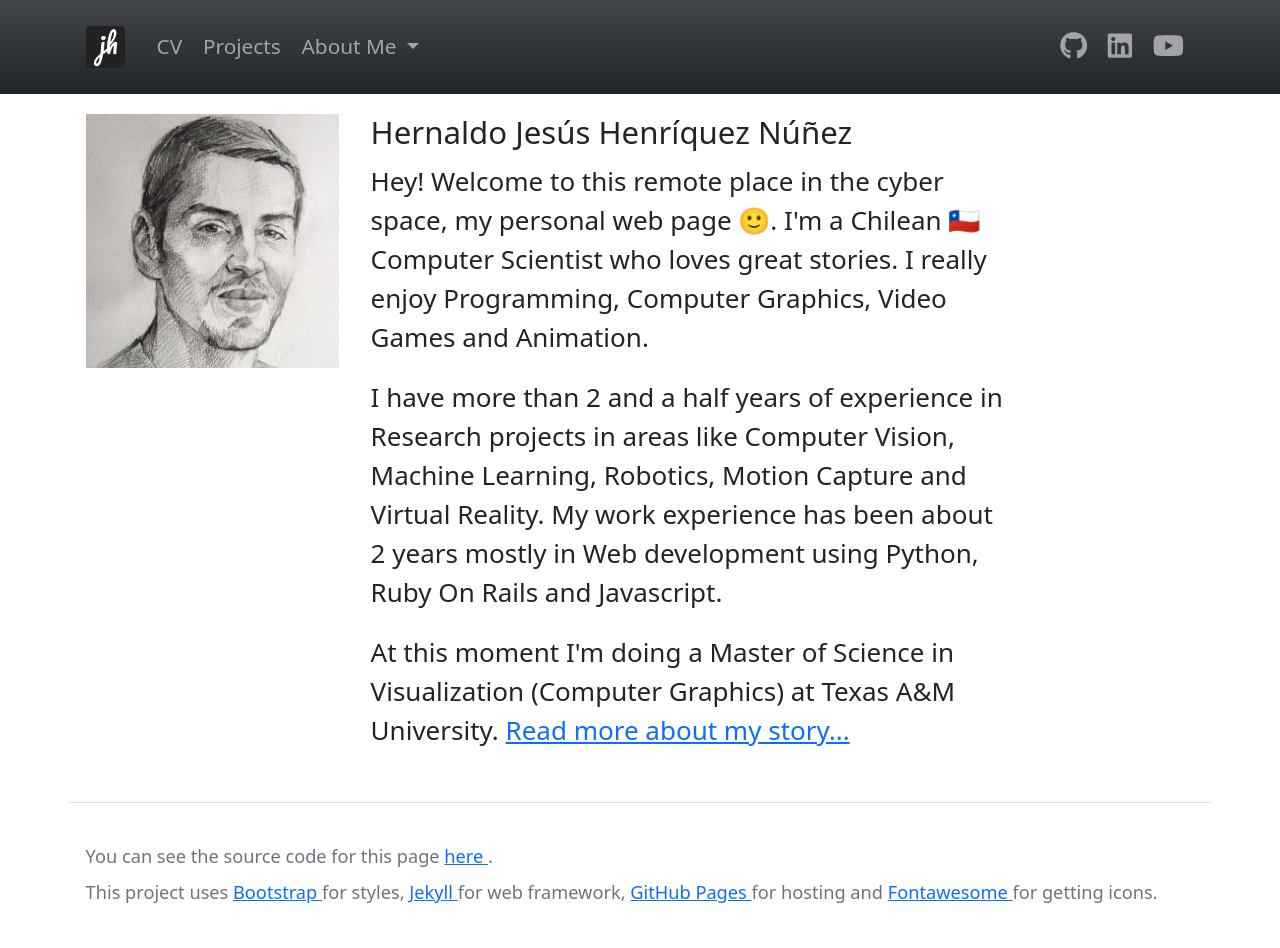
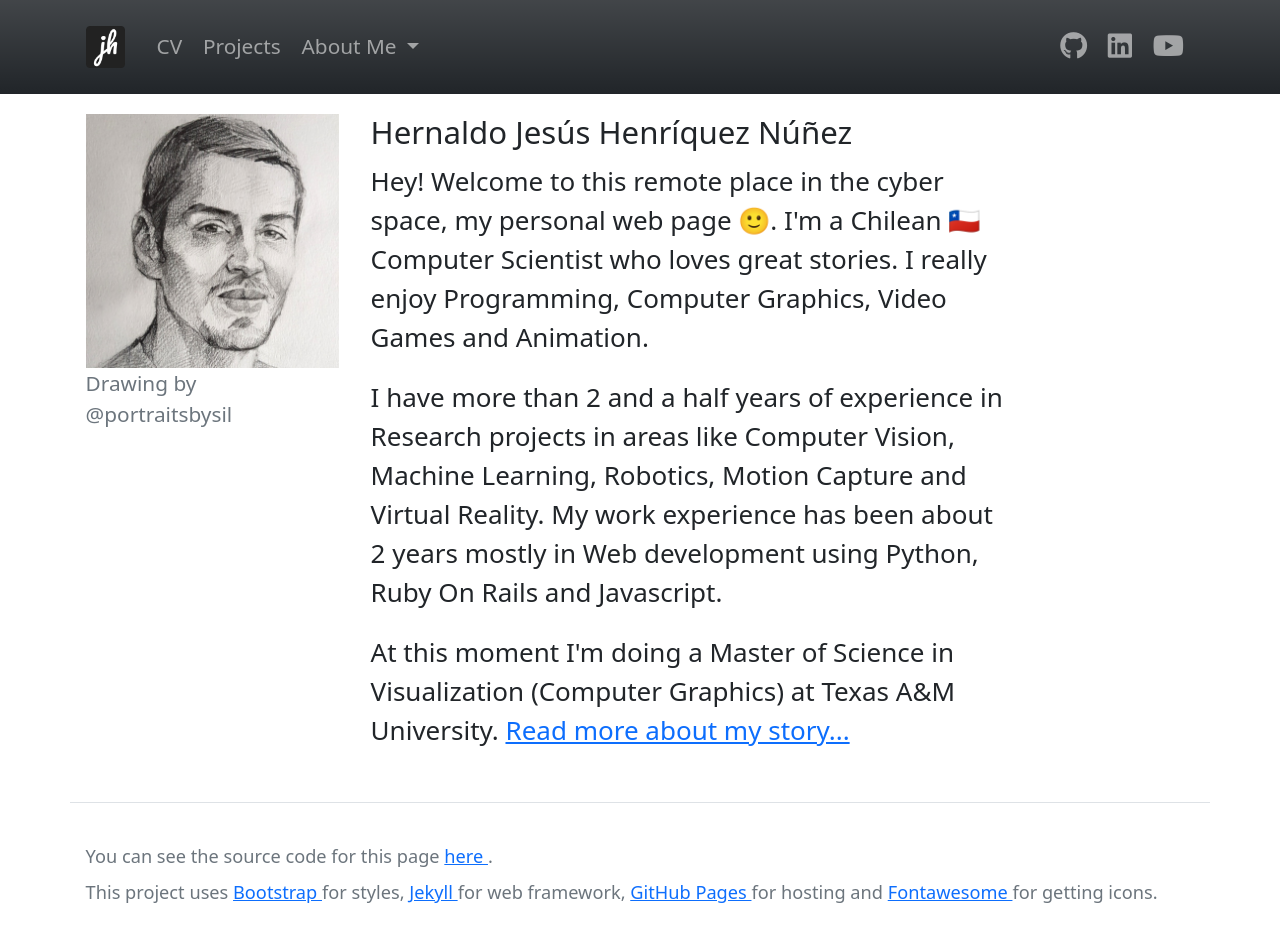
Before and after one commit to HenrYxZ/henryxz.github.io, a Jekyll site: the page built from index.html, in a window 1280 px wide. Built offline with Jekyll 4.4.1, drawn with Linux system fonts in a browser that asks for light colours; nearby versions of some CDN libraries.

Commit message:
portrait credit

```diff
--- a/index.html
+++ b/index.html
@@ -4,7 +4,14 @@ title: Hernaldo Jesús Henríquez Núñez
 ---
 <div class="row mb-4">
   <div class="col-md-3">
-    <img class="img-fluid" src="assets/img/dibujo_web.jpg" alt="profile picture">
+    <figure>
+      <img class="img-fluid" src="assets/img/dibujo_web.jpg" alt="profile picture">
+      <figcaption class="text-muted">
+        Drawing by <a href="https://instagram.com/portraitsbysil" target="_blank" class="text-muted text-decoration-none">
+          @portraitsbysil
+        </a>
+      </figcaption>
+    </figure>
   </div>
   <div class="col-md-7">
     <h1>Hernaldo Jesús Henríquez Núñez</h1>
```
